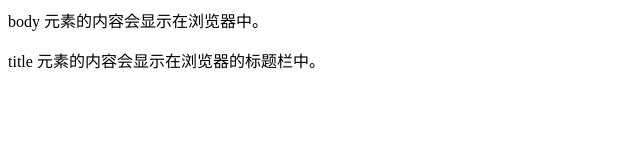
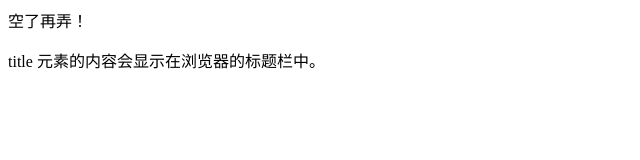
Before and after one commit to SYCHS/SYCHS.github.io, a plain HTML site: page index.html in a window 1280 px wide. Shown: the whole page, without its empty margins (0-640 px from the left). Drawn offline with Linux system fonts and the light colour scheme.

Commit message:
Update index.html

```diff
--- a/index.html
+++ b/index.html
@@ -1,9 +1,9 @@
 <html>
 <head>
-<title>我的第一个 HTML 页面</title>
+<title>SYCHS的个人博客</title>
 </head>
 <body>
-<p>body 元素的内容会显示在浏览器中。</p>
+<p>空了再弄！</p>
 <p>title 元素的内容会显示在浏览器的标题栏中。</p>
 </body>
 </html>
```
